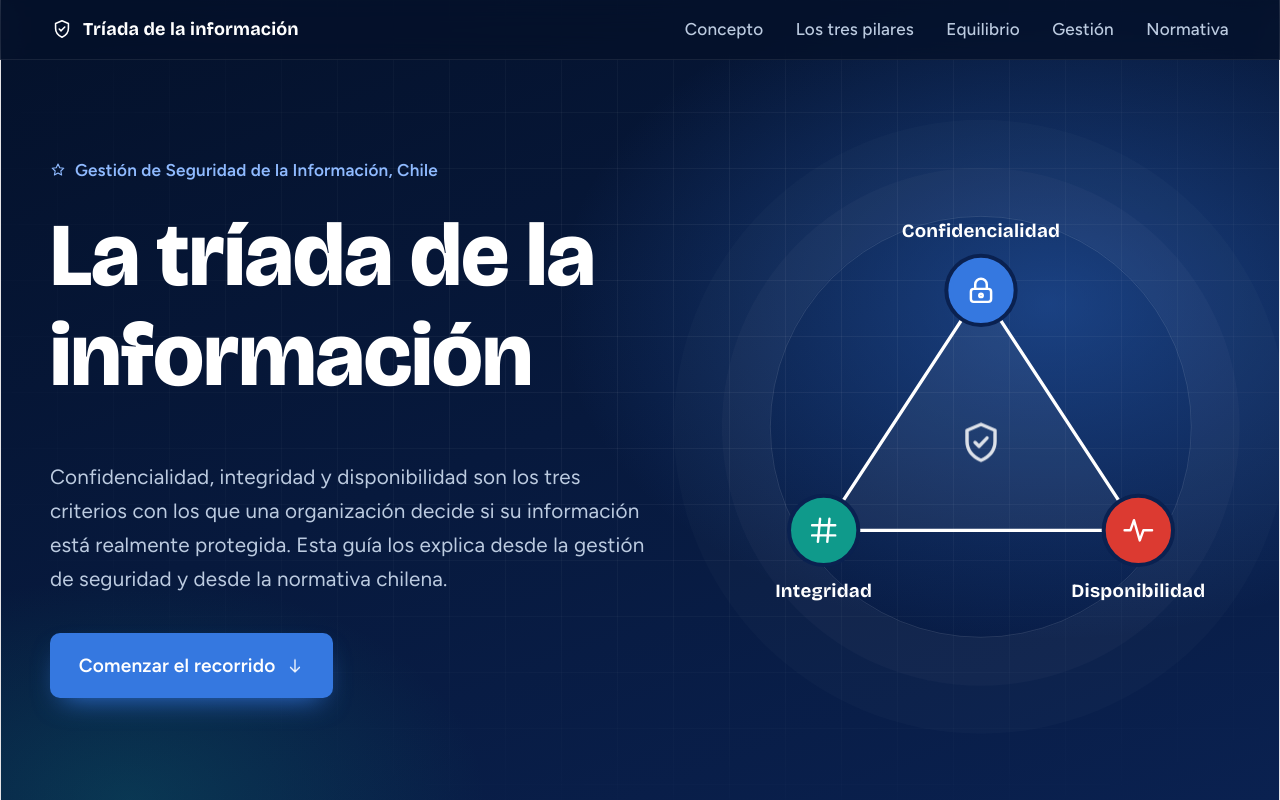
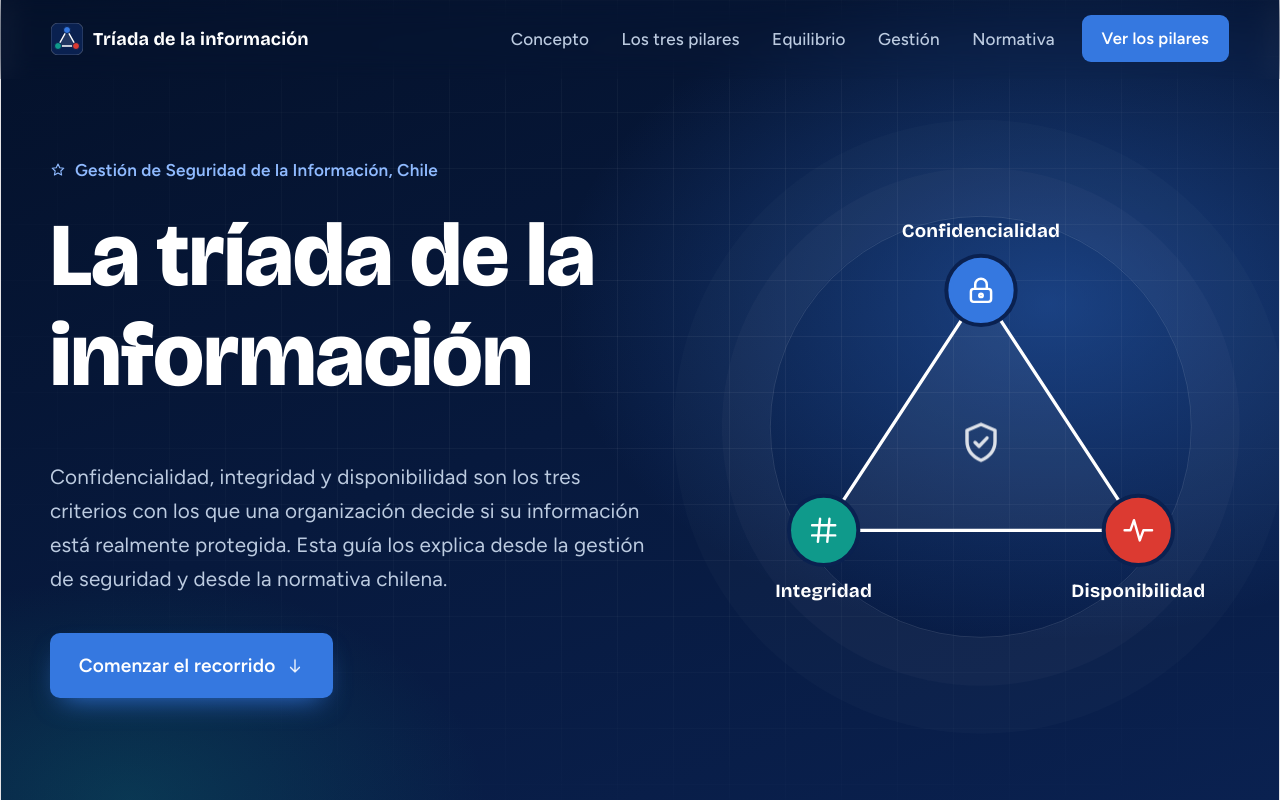
Before and after one commit to kibkili/infografia-triada-info, a React (Vite) app: page / in a window 1280 px wide. Shown: the top 800 px of the page. Built offline with nearby package versions, Linux system fonts and the light colour scheme.

Commit message:
Infografía de la tríada de la información con diseño profesionalllasfdsfafadfdsf

```diff
--- a/src/App.css
+++ b/src/App.css
@@ -28,7 +28,7 @@ a:focus-visible { outline: 3px solid var(--c); outline-offset: 3px; }
 .alt { background: var(--white); border-block: 1px solid var(--line); }
 
 .progress { position: fixed; inset: 0 0 auto 0; height: 3px; z-index: 60; transform-origin: left; transform: scaleX(0); background: linear-gradient(90deg, var(--c), var(--i), var(--d)); }
-.rv { opacity: 0; transform: translateY(18px); transition: opacity .7s ease var(--d, 0ms), transform .7s ease var(--d, 0ms); }
+.rv { opacity: 0; transform: translateY(18px); transition: opacity .7s ease var(--delay, 0ms), transform .7s ease var(--delay, 0ms); }
 .rv.in { opacity: 1; transform: none; }
 
 /* Navegacion */
@@ -181,3 +181,40 @@ a:focus-visible { outline: 3px solid var(--c); outline-offset: 3px; }
   *, *::before, *::after { animation: none !important; transition: none !important; scroll-behavior: auto !important; }
   .rv { opacity: 1; transform: none; }
 }
+
+/* ============ Header mejorado ============ */
+.nav { gap: 1.5rem; background: transparent; border-bottom-color: transparent; transition: background .3s, border-color .3s, padding .3s; }
+.nav.solid { background: rgba(4,17,42,.9); border-bottom-color: rgba(255,255,255,.1); box-shadow: 0 10px 30px -20px rgba(0,0,0,.8); }
+.brand span { white-space: nowrap; }
+.nav-links { margin-left: auto; }
+.nav-links a { position: relative; padding: .35rem 0; }
+.nav-links a::after { content: ''; position: absolute; left: 0; right: 0; bottom: -2px; height: 2px; border-radius: 2px; background: linear-gradient(90deg, var(--c), var(--i)); transform: scaleX(0); transform-origin: left; transition: transform .3s; }
+.nav-links a.act { color: #fff; }
+.nav-links a.act::after, .nav-links a:hover::after { transform: scaleX(1); }
+.nav-cta { display: none; background: var(--c); color: #fff; text-decoration: none; font-weight: 600; font-size: .92rem; padding: .55rem 1.1rem; border-radius: 9px; transition: background .2s, transform .2s; }
+.nav-cta:hover { background: #4a8cf0; transform: translateY(-1px); }
+.menu-btn { margin-left: auto; display: grid; place-items: center; width: 42px; height: 42px; border-radius: 10px; border: 1px solid rgba(255,255,255,.2); background: rgba(255,255,255,.06); color: #fff; cursor: pointer; }
+@media (max-width: 959px) {
+  .nav.open .nav-links { display: flex; flex-direction: column; gap: 0; position: absolute; top: 100%; left: 0; right: 0; padding: .6rem 1.25rem 1.2rem; background: rgba(4,17,42,.97); border-bottom: 1px solid rgba(255,255,255,.1); }
+  .nav.open .nav-links a { padding: .9rem 0; border-bottom: 1px solid rgba(255,255,255,.08); font-size: 1.05rem; }
+  .nav.open .nav-links a::after { display: none; }
+}
+@media (min-width: 960px) {
+  .menu-btn { display: none; }
+  .nav-cta { display: inline-block; }
+  .nav-links { margin-left: auto; }
+}
+
+/* ============ Pie de pagina ============ */
+.end { border-top: 3px solid transparent; border-image: linear-gradient(90deg, var(--c), var(--i), var(--d)) 1; background: radial-gradient(50% 60% at 85% 0%, rgba(53,120,224,.22), transparent 70%), var(--deep); }
+.foot-grid { display: grid; gap: 2.2rem; margin: 3rem 0 2rem; padding-top: 2.6rem; border-top: 1px solid rgba(255,255,255,.12); }
+.foot-grid h3 { color: #fff; font-size: 1rem; margin-bottom: 1rem; }
+.foot-grid p { color: #9fb2c8; font-size: .97rem; margin: 1rem 0 0; }
+.foot-grid ul { list-style: none; margin: 0; padding: 0; display: grid; gap: .6rem; }
+.foot-grid ul a { color: #b9c9de; text-decoration: none; display: inline-flex; align-items: center; gap: .4rem; transition: color .2s; }
+.foot-grid ul a:hover { color: #fff; }
+.foot-bottom { display: flex; flex-wrap: wrap; gap: .8rem 2rem; justify-content: space-between; align-items: center; padding-top: 1.5rem; border-top: 1px solid rgba(255,255,255,.12); }
+.foot-bottom small { color: #8ea1b5; max-width: 60ch; }
+.to-top { display: inline-flex; align-items: center; gap: .4rem; color: #fff; text-decoration: none; font-weight: 600; font-size: .93rem; padding: .5rem 1rem; border: 1px solid rgba(255,255,255,.22); border-radius: 9px; transition: background .2s; }
+.to-top:hover { background: rgba(255,255,255,.1); }
+@media (min-width: 960px) { .foot-grid { grid-template-columns: 1.5fr 1fr 1.2fr; gap: 4rem; } }
--- a/src/App.jsx
+++ b/src/App.jsx
@@ -18,6 +18,9 @@ const PATHS = {
   doc: <path d="M6 3h8l4 4v14H6zM14 3v4h4M9 12h6M9 16h6" />,
   star: <path d="m12 3 2.600 5.600 6.100.7-4.500 4.200 1.200 6L12 16.500 6.600 19.500l1.200-6L3.300 9.300l6.100-.7z" />,
   down: <path d="M12 4v16M6 14l6 6 6-6" />,
+  menu: <path d="M4 7h16M4 12h16M4 17h16" />,
+  close: <path d="M6 6l12 12M18 6 6 18" />,
+  external: <path d="M14 4h6v6M20 4 10 14M18 14v5a1 1 0 0 1-1 1H5a1 1 0 0 1-1-1V7a1 1 0 0 1 1-1h5" />,
   layers: <path d="m12 3 9 5-9 5-9-5zM3 13l9 5 9-5" />,
 }
 
@@ -26,6 +29,18 @@ function Icon({ name, size = 24, ...rest }) {
     <svg viewBox="0 0 24 24" width={size} height={size} fill="none" stroke="currentColor"
       strokeWidth="1.7" strokeLinecap="round" strokeLinejoin="round" aria-hidden="true" {...rest}>
       {PATHS[name]}
+    </svg>
+  )
+}
+
+function Logo({ size = 30 }) {
+  return (
+    <svg viewBox="0 0 64 64" width={size} height={size} aria-hidden="true">
+      <rect width="64" height="64" rx="14" fill="#0a2150" stroke="rgba(255,255,255,.22)" strokeWidth="2" />
+      <path d="M32 14 14 46h36z" fill="rgba(255,255,255,.1)" stroke="#fff" strokeWidth="3" strokeLinejoin="round" />
+      <circle cx="32" cy="14" r="7" fill="#3578e0" stroke="#0a2150" strokeWidth="2" />
+      <circle cx="14" cy="46" r="7" fill="#0f9a8b" stroke="#0a2150" strokeWidth="2" />
+      <circle cx="50" cy="46" r="7" fill="#dc3a31" stroke="#0a2150" strokeWidth="2" />
     </svg>
   )
 }
@@ -93,6 +108,13 @@ const EXTRA = [
   ['clock', 'Trazabilidad', 'Poder reconstruir quién hizo qué, cuándo y desde dónde.'],
 ]
 
+const LINKS = [['que-es', 'Concepto'], ['triada', 'Los tres pilares'], ['equilibrio', 'Equilibrio'], ['gestion', 'Gestión'], ['normativa', 'Normativa']]
+const SOURCES = [
+  ['Biblioteca del Congreso Nacional', 'https://www.bcn.cl/leychile'],
+  ['Agencia Nacional de Ciberseguridad (ANCI)', 'https://anci.gob.cl'],
+  ['CSIRT de Gobierno', 'https://www.csirt.gob.cl'],
+]
+
 const byKey = Object.fromEntries(PILLARS.map((p) => [p.key, p]))
 
 /* ---------- Triángulo ---------- */
@@ -134,6 +156,9 @@ function Tag({ k }) {
 /* ---------- App ---------- */
 export default function App() {
   const [active, setActive] = useState(null)
+  const [scrolled, setScrolled] = useState(false)
+  const [menu, setMenu] = useState(false)
+  const [section, setSection] = useState('top')
   const bar = useRef(null)
   const blocks = useRef([])
 
@@ -143,6 +168,7 @@ export default function App() {
       const h = document.documentElement
       const p = h.scrollTop / (h.scrollHeight - h.clientHeight || 1)
       if (bar.current) bar.current.style.transform = `scaleX(${p})`
+      setScrolled(h.scrollTop > 30)
     }
     onScroll()
     window.addEventListener('scroll', onScroll, { passive: true })
@@ -168,21 +194,32 @@ export default function App() {
     return () => io.disconnect()
   }, [])
 
+  // Seccion visible para resaltar el menu
+  useEffect(() => {
+    const io = new IntersectionObserver((entries) => {
+      entries.forEach((e) => { if (e.isIntersecting) setSection(e.target.id) })
+    }, { rootMargin: '-45% 0px -50% 0px' })
+    ;['top', ...LINKS.map((l) => l[0])].forEach((id) => { const el = document.getElementById(id); if (el) io.observe(el) })
+    return () => io.disconnect()
+  }, [])
+
   const current = active ? byKey[active] : null
 
   return (
     <main>
       <div className="progress" ref={bar} />
 
-      <nav className="nav" aria-label="Secciones">
-        <a className="brand" href="#top"><Icon name="shield" size={22} /> Tríada de la información</a>
+      <nav className={`nav ${scrolled || menu ? 'solid' : ''} ${menu ? 'open' : ''}`} aria-label="Secciones">
+        <a className="brand" href="#top" onClick={() => setMenu(false)}><Logo size={32} /> <span>Tríada de la información</span></a>
         <div className="nav-links">
-          <a href="#que-es">Concepto</a>
-          <a href="#triada">Los tres pilares</a>
-          <a href="#equilibrio">Equilibrio</a>
-          <a href="#gestion">Gestión</a>
-          <a href="#normativa">Normativa</a>
+          {LINKS.map(([id, label]) => (
+            <a key={id} href={`#${id}`} className={section === id ? 'act' : ''} onClick={() => setMenu(false)}>{label}</a>
+          ))}
         </div>
+        <a className="nav-cta" href="#triada">Ver los pilares</a>
+        <button className="menu-btn" aria-label={menu ? 'Cerrar menú' : 'Abrir menú'} aria-expanded={menu} onClick={() => setMenu(!menu)}>
+          <Icon name={menu ? 'close' : 'menu'} size={22} />
+        </button>
       </nav>
 
       {/* Hero */}
@@ -260,7 +297,7 @@ export default function App() {
           <p className="intro rv">Proteger no es maximizar un vértice. La gestión de seguridad busca el equilibrio que corresponde al riesgo y al negocio de cada organización.</p>
           <div className="grid3">
             {TRADEOFFS.map(([a, b, t], i) => (
-              <div className="card rv" key={a + b} style={{ '--d': `${i * 90}ms` }}>
+              <div className="card rv" key={a + b} style={{ '--delay': `${i * 90}ms` }}>
                 <div className="pair"><Tag k={a} /><span className="vs" /><Tag k={b} /></div>
                 <h3>{byKey[a].name} y {byKey[b].name.toLowerCase()}</h3>
                 <p>{t}</p>
@@ -277,7 +314,7 @@ export default function App() {
           <p className="intro rv">Un hospital público chileno guarda las historias de sus pacientes en un sistema digital. Los tres criterios aparecen a la vez.</p>
           <div className="case">
             {CASE.map(([k, t], i) => (
-              <div className="case-row rv" key={k} style={{ '--nc': byKey[k].color, '--d': `${i * 90}ms` }}>
+              <div className="case-row rv" key={k} style={{ '--nc': byKey[k].color, '--delay': `${i * 90}ms` }}>
                 <span className="case-ico"><Icon name={byKey[k].icon} size={26} /></span>
                 <div><h3>{byKey[k].name}</h3><p>{t}</p></div>
               </div>
@@ -293,7 +330,7 @@ export default function App() {
           <p className="intro rv">En un Sistema de Gestión de Seguridad de la Información (SGSI), la tríada es el criterio con el que se mide el impacto de cada riesgo. El proceso es un ciclo, no un proyecto que termina.</p>
           <ol className="cycle">
             {CYCLE.map(([ic, t, d], i) => (
-              <li className="rv" key={t} style={{ '--d': `${i * 110}ms` }}>
+              <li className="rv" key={t} style={{ '--delay': `${i * 110}ms` }}>
                 <span className="step-n">{i + 1}</span>
                 <Icon name={ic} size={28} />
                 <h3>{t}</h3>
@@ -311,7 +348,7 @@ export default function App() {
           <p className="intro rv">Cada norma protege uno o varios vértices de la tríada. Los iconos indican cuáles.</p>
           <div className="timeline">
             {LAW.map(([y, n, d, tags], i) => (
-              <div className="t-item rv" key={n} style={{ '--d': `${(i % 3) * 60}ms` }}>
+              <div className="t-item rv" key={n} style={{ '--delay': `${(i % 3) * 60}ms` }}>
                 <span className="t-year">{y}</span>
                 <div className="t-body">
                   <div className="t-head"><h3>{n}</h3><span className="tags">{tags.map((k) => <Tag k={k} key={k} />)}</span></div>
@@ -329,7 +366,7 @@ export default function App() {
           <h2 className="rv">Conceptos que complementan la tríada</h2>
           <div className="grid3">
             {EXTRA.map(([ic, t, d], i) => (
-              <div className="card rv" key={t} style={{ '--d': `${i * 90}ms` }}>
+              <div className="card rv" key={t} style={{ '--delay': `${i * 90}ms` }}>
                 <span className="plain-ico"><Icon name={ic} size={26} /></span>
                 <h3>{t}</h3>
                 <p>{d}</p>
@@ -341,14 +378,33 @@ export default function App() {
 
       {/* Cierre */}
       <footer className="end">
-        <div className="wrap rv">
-          <h2>En resumen</h2>
-          <div className="sum">
-            {PILLARS.map((p) => (
-              <div key={p.key} style={{ '--nc': p.color }}><span className="q-ico"><Icon name={p.icon} /></span><p>{p.name}: {p.lead.toLowerCase().replace(/\.$/, '')}.</p></div>
-            ))}
+        <div className="wrap">
+          <div className="rv">
+            <h2>En resumen</h2>
+            <div className="sum">
+              {PILLARS.map((p) => (
+                <div key={p.key} style={{ '--nc': p.color }}><span className="q-ico"><Icon name={p.icon} /></span><p>{p.name}: {p.lead.toLowerCase().replace(/\.$/, '')}.</p></div>
+              ))}
+            </div>
           </div>
-          <small>Material educativo para Gestión de Seguridad de la Información. Verifica la vigencia de cada ley en bcn.cl.</small>
+          <div className="foot-grid">
+            <div className="foot-brand">
+              <a className="brand" href="#top"><Logo size={38} /> <span>Tríada de la información</span></a>
+              <p>Infografía educativa sobre confidencialidad, integridad y disponibilidad, vistas desde la gestión de seguridad de la información y el marco normativo chileno.</p>
+            </div>
+            <div>
+              <h3>Recorrido</h3>
+              <ul>{LINKS.map(([id, label]) => <li key={id}><a href={`#${id}`}>{label}</a></li>)}</ul>
+            </div>
+            <div>
+              <h3>Fuentes oficiales</h3>
+              <ul>{SOURCES.map(([label, url]) => <li key={url}><a href={url} target="_blank" rel="noreferrer">{label} <Icon name="external" size={14} /></a></li>)}</ul>
+            </div>
+          </div>
+          <div className="foot-bottom">
+            <small>Material educativo para la asignatura Gestión de Seguridad de la Información. Verifica la vigencia de cada ley en bcn.cl.</small>
+            <a className="to-top" href="#top">Volver arriba <Icon name="down" size={16} style={{ transform: 'rotate(180deg)' }} /></a>
+          </div>
         </div>
       </footer>
     </main>
```
